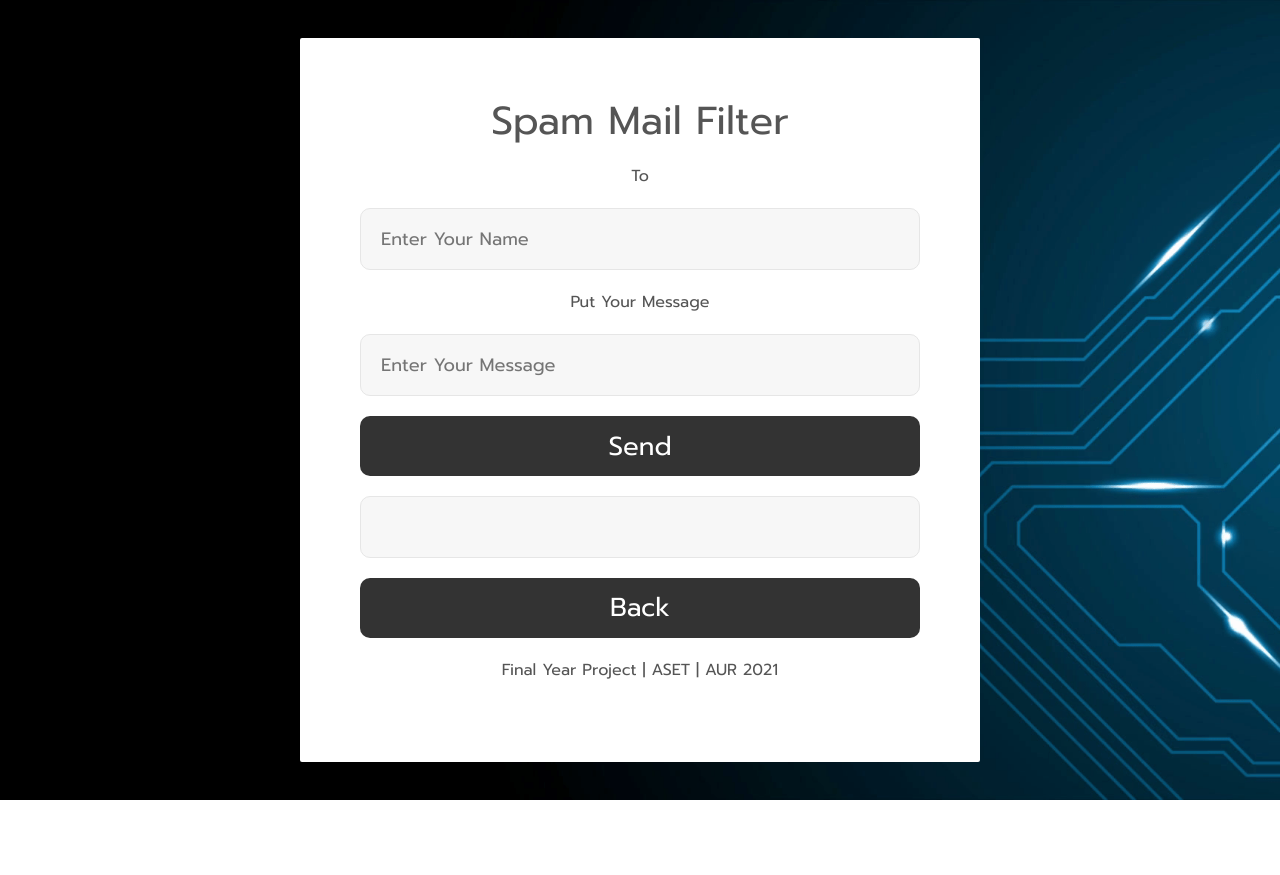
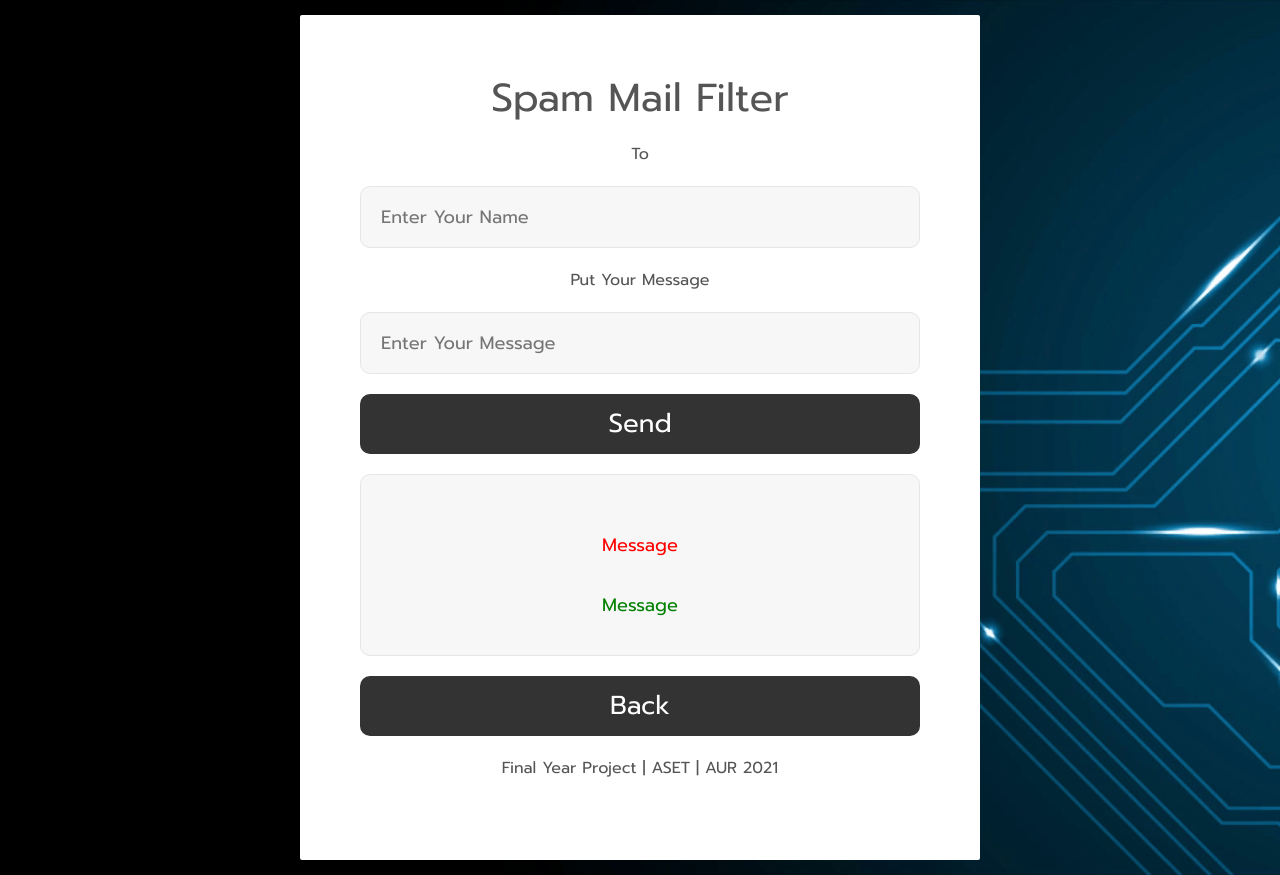
Before and after one commit to angshuman002/Mail-Spam-Filter-Final-Year-Project-AUR-2021, a Flask app: page /Send.html in a window 1280 px wide. Before the commit the page ends 800 px from the top, so only its background shows below. Run offline with Flask 2, Linux system fonts and the light colour scheme; parts of the project's set-up code (start-up, migrations or seed data) failed here and were passed over.

Commit message:
Update Send.html

```diff
--- a/templates/Send.html
+++ b/templates/Send.html
@@ -62,15 +62,16 @@
 					<div class="wrap-output100" data-validate = "spam-output is required">
 						<button class="output100" disabled=""></button>
 
+						<p class="output100" id="spam" disabled="" style="color: red;">Message</p>
+						<p class="output100" id="non-spam" disabled="" style="color: green;">Message</p>
+
 						{% if prediction == 1%}
 
-						<p class="output100" id="spam" disabled="" style="color: red;"></p>
-						<script>myspam();</script>
+		                                <script>myspam();</script>
 						<button class="output100" disabled="" style="color: red;">This is a Spam Message!</button>
 
 						{% elif prediction == 0%}
 
-						<p class="output100" id="non-spam" disabled="" style="color: green;"></p>
 						<script>mynonspam();</script>
 						<button class="output100" disabled="" style="color: green;">This is a Safe Message</button>
 
@@ -112,8 +113,7 @@
 	</div>
 
         <script type="text/javascript">
-	        myspam();
-		mynonspam();
+
 		function myspam()
 		{
 		var b = document.getElementById('inputmessage').value;
```
